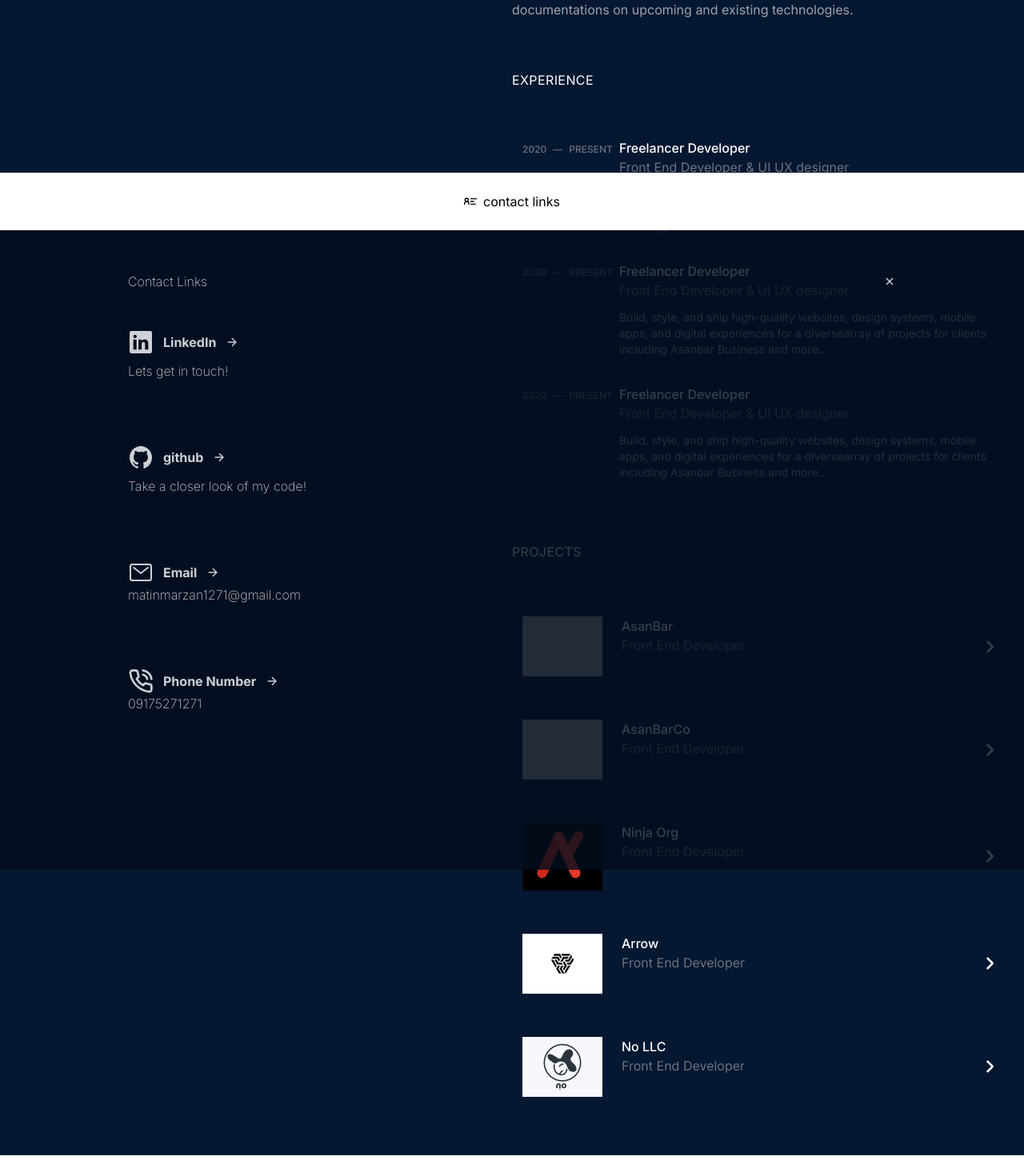
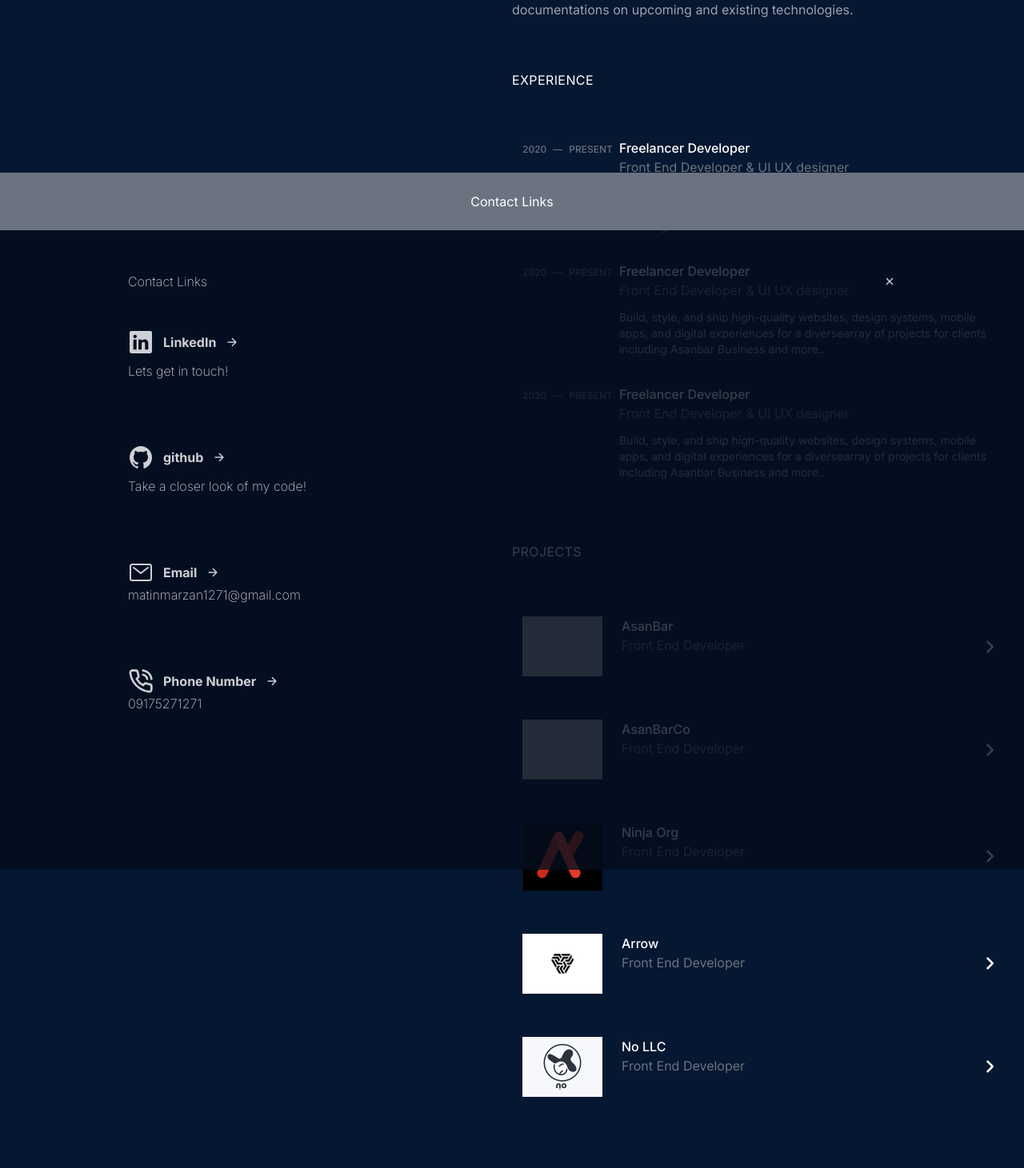
Before and after one commit to iammatinmarzban/my-portfolio, a Next.js app: page / in a window 1280 px wide. Shown: the part 512-1973 px from the top of the page at 80% size. Built offline with nearby package versions, Linux system fonts and the light colour scheme; grey boxes are pictures that could not be loaded.

Commit message:
changed backdrop filter color added blur adjust padding

```diff
--- a/app/page.tsx
+++ b/app/page.tsx
@@ -250,14 +250,15 @@ export default function Home() {
               </p>
             </div>
             {!showContactMenu && (
+              <div className="relative">
                 <div
                   onClick={() => {
                     setShowContactMenu(true);
                   }}
-                className="contact-links-mobile bg-white fixed bottom-0 left-0 w-full py-6 "
+                  className="contact-links-mobile bottom-0 left-0  w-full py-6 bg-gray-500 backdrop-blur- fixed  "
                 >
-                <div className="text sticky bottom-0 gap-2 flex items-center justify-center text-black  text-base ">
-                  <svg
+                  <div className="text-inside  flex items-center justify-center text-white text-base  ">
+                    {/* <svg
                     className=""
                     stroke="currentColor"
                     fill="currentColor"
@@ -267,16 +268,19 @@ export default function Home() {
                     width="1em"
                     xmlns="http://www.w3.org/2000/svg"
                     >
-                    <path
+                    <path÷
                     fill="none"
                     stroke="#000"
                     stroke-width="2"
                     d="M5,12 C3.343,12 2,10.657 2,9 C2,7.343 3.343,6 5,6 C6.657,6 8,7.343 8,9 C8,10.657 6.657,12 5,12 Z M9,18 L9,16 C9,13.7504 7.2128,12 4.964,12 L5.0184,12 C2.7688,12 1,13.7504 1,16 L1,18 M12,7 L24,7 M12,17 L22,17 M12,12 L19,12"
-                    ></path>
-                  </svg>
+                    ></path÷>
+                    </svg> */}
                     {/* <span className="animate-ping absolute inline-flex h-full w-full rounded-full bg-sky-400 opacity-75"></span> */}
-                  <span>contact links</span>
+                    <span className="">Contact Links</span>
                   </div>
+                </div>
+              </div>
+            )}
             <div className="contact_me  flex-col  gap-5 mt-5 hidden">
               <div className="Email flex gap-2 items-center  text-gray-400 fill-gray-400  border-[1px] border-transparent rounded-md py-3 ">
                 <div className="email-text flex flex-col">
@@ -291,8 +295,7 @@ export default function Home() {
                 <h3 className="hover:underline">+98-9175271271</h3>
               </div>
             </div>
-              </div>
-            )}
+
             {/* "navbar my-14 text-gray-400 uppercase font-bold flex flex-col gap-7 text-xs " */}
             {/*  *****Navbar is Hidden*****  */}
             <div className="navbar my-14 text-gray-400 uppercase font-bold md:flex flex-col gap-7 text-xs hidden">
@@ -517,7 +520,7 @@ export default function Home() {
             </div>
             <div
               ref={project}
-              className="Project pt-16 flex flex-col gap-1 pb-12"
+              className="Project pt-16 flex flex-col gap-1 pb-16"
             >
               <h3 className="text-white pb-10 tracking-wide ">PROJECTS</h3>
               <Link href={"/Asanbar"}>
```
Lines whose indentation alone changed are shown as unchanged.
